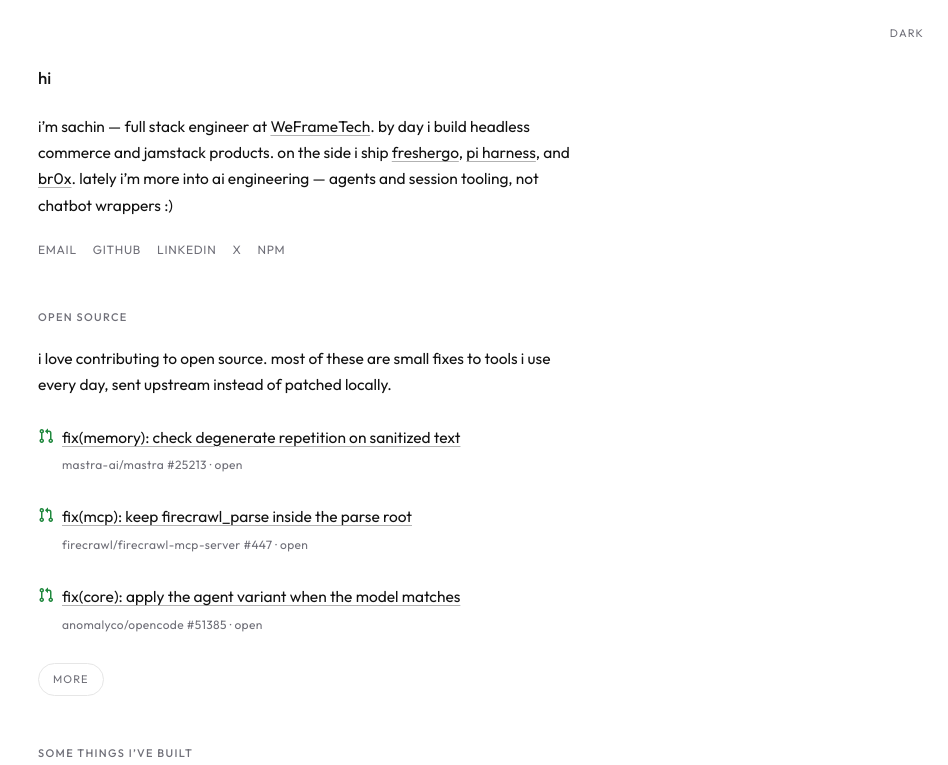
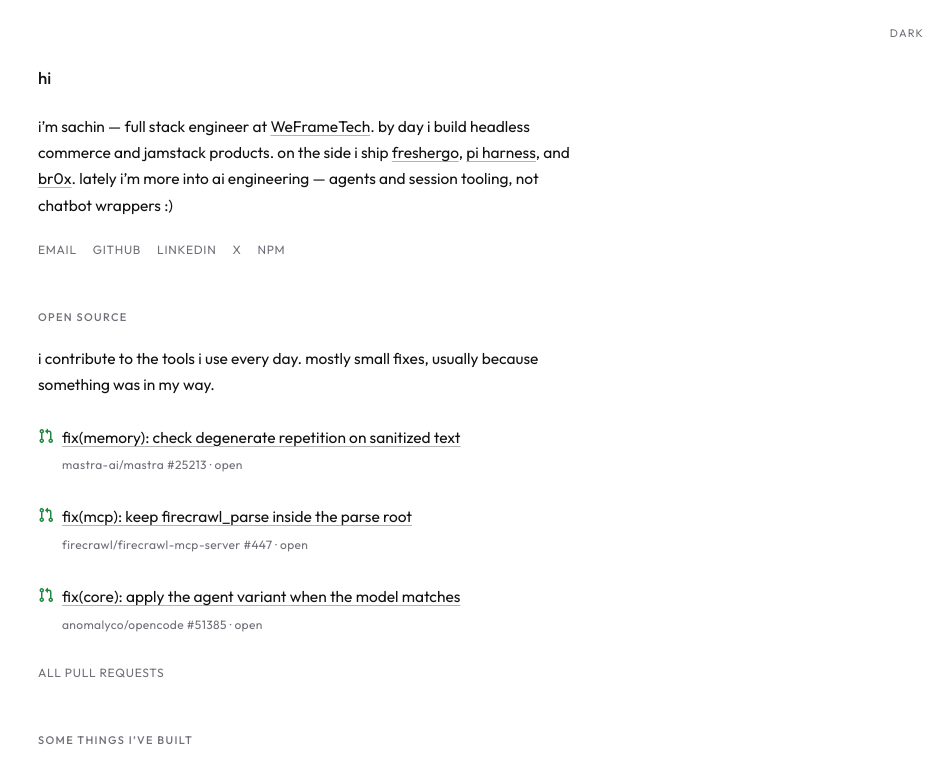
Before and after one commit to SachinD6/sxch.dev, a website: page public/index.html in a window 1280 px wide. Shown: the top 765 px of the page, without its empty margins (332-1280 px from the left). Drawn offline with Linux system fonts and the light colour scheme.

Commit message:
polish(site): plainer intro line and a more link that matches the site
The old line leaned on a contrast the page does not need, and the pill
button was the only one of its kind here. The link now reuses the .links
convention the project articles already use.

```diff
--- a/public/index.html
+++ b/public/index.html
@@ -46,7 +46,7 @@
 
     <p class="label">open source</p>
 
-    <p class="prs-intro">i love contributing to open source. most of these are small fixes to tools i use every day, sent upstream instead of patched locally.</p>
+    <p class="prs-intro">i contribute to the tools i use every day. mostly small fixes, usually because something was in my way.</p>
 
     <ul class="prs">
       <!-- prs:start -->
@@ -68,7 +68,7 @@
       <!-- prs:end -->
     </ul>
 
-    <p class="prs-more"><a href="/open-source/">more</a></p>
+    <p class="links"><a href="/open-source/">all pull requests</a></p>
 
     <p class="label">some things i&rsquo;ve built</p>
 
--- a/public/style.css
+++ b/public/style.css
@@ -213,28 +213,6 @@ a:focus-visible {
   letter-spacing: 0.03em;
 }
 
-.prs-more a {
-  display: inline-block;
-  padding: 6px 14px;
-  border: 1px solid var(--rule);
-  border-radius: 999px;
-  font-size: 11px;
-  letter-spacing: 0.1em;
-  text-transform: uppercase;
-  color: var(--muted);
-  text-decoration: none;
-}
-
-.prs-more a:hover {
-  color: var(--fg);
-  border-color: var(--fg);
-}
-
-.prs-more a:focus-visible {
-  outline: 2px solid var(--fg);
-  outline-offset: 3px;
-}
-
 .muted {
   color: var(--muted);
 }
```
Also changed, not shown: public/open-source/index.html (+2 -2 lines).
